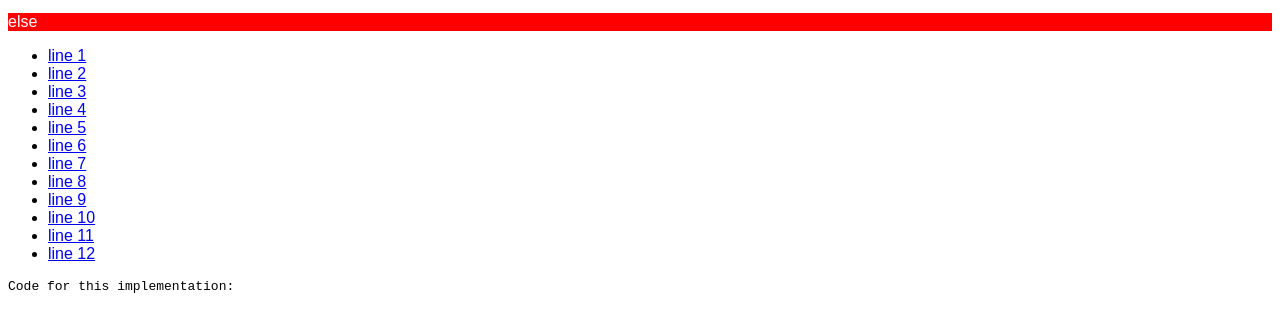
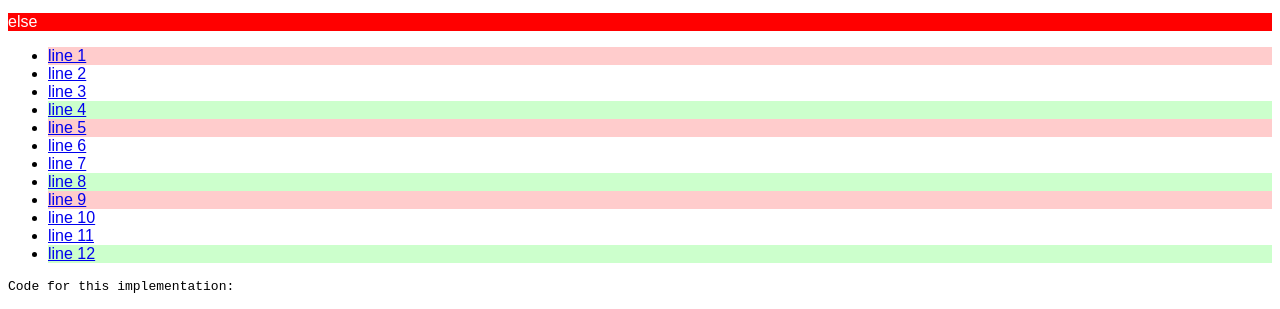
Before and after one commit to artlung/Artlung-Rosetta, a plain HTML site: page glow.html in a window 1280 px wide. Shown: the part 486-795 px from the top of the page. Drawn offline with Linux system fonts and the light colour scheme.

Commit message:
Added final code for Glow, fixes for Ext

```diff
--- a/glow.html
+++ b/glow.html
@@ -11,8 +11,12 @@
 glow.ready(function() {
 
 	var sampleText = 'Artlung Rosetta with Glow!';
-	// glow.dom.get("ul li:nth-child(4n-3)").addClass("start");
-	// glow.dom.get("ul li:nth-child(4n)").addClass("end");
+	var nodeCount = 0;
+	glow.dom.get("ul li").each(function(){
+		if (nodeCount % 4 === 0) { glow.dom.get(this).addClass('start'); }
+		if (nodeCount % 4 === 3) { glow.dom.get(this).addClass('end'); }
+		nodeCount++;
+	});
 	glow.dom.get('h1').addClass('active');
 	glow.dom.get('p').addClass('bad');
 	glow.dom.get('#testIdentifier').css({
```
Also changed, not shown: ext.html (+5 -1 lines).
